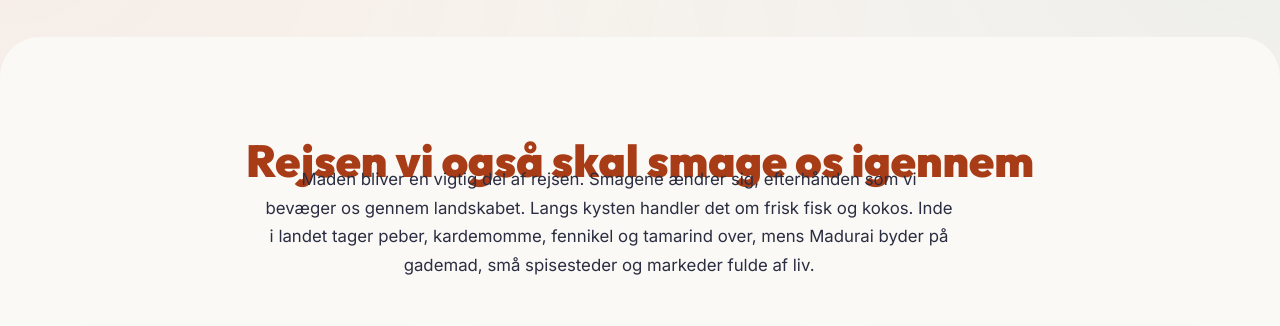
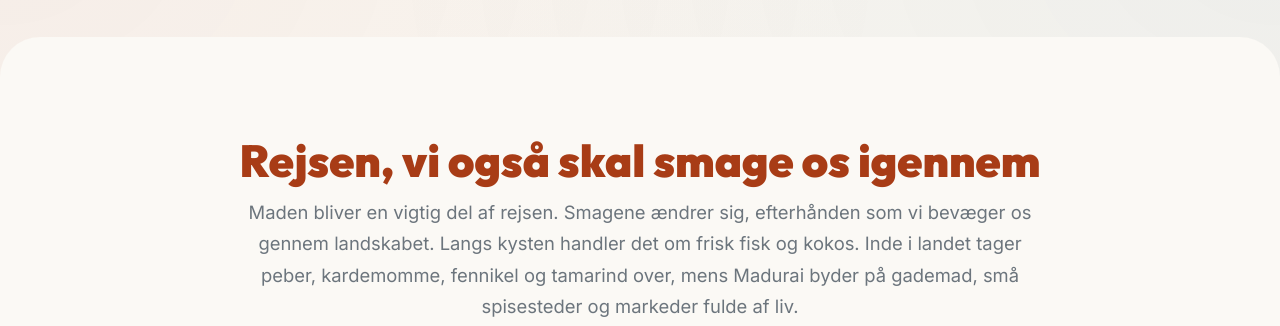
Before and after one commit to Ianropke/tamil-nadu-trip, a website built with Vite: page index.html in a window 1280 px wide. Shown: the part 2440-2766 px from the top of the page. Built offline with nearby package versions, Linux system fonts and the light colour scheme; grey boxes are pictures that could not be loaded.

Commit message:
Fix food section heading punctuation and spacing layout bug

```diff
--- a/index.html
+++ b/index.html
@@ -186,13 +186,10 @@
     <!-- Food Section ("Rejsen, vi også skal smage os igennem") -->
     <section id="food" class="food-section">
       <div class="container">
-        <h2 class="section-title">Rejsen vi også skal smage os igennem</h2>
-
-        <div class="food-intro">
-          <p>
-            Maden bliver en vigtig del af rejsen. Smagene ændrer sig, efterhånden som vi bevæger os gennem landskabet. Langs kysten handler det om frisk fisk og kokos. Inde i landet tager peber, kardemomme, fennikel og tamarind over, mens Madurai byder på gademad, små spisesteder og markeder fulde af liv.
-          </p>
-        </div>
+        <h2 class="section-title">Rejsen, vi også skal smage os igennem</h2>
+        <p class="section-subtitle">
+          Maden bliver en vigtig del af rejsen. Smagene ændrer sig, efterhånden som vi bevæger os gennem landskabet. Langs kysten handler det om frisk fisk og kokos. Inde i landet tager peber, kardemomme, fennikel og tamarind over, mens Madurai byder på gademad, små spisesteder og markeder fulde af liv.
+        </p>
 
         <div class="food-grid">
           <div class="food-card">
```
